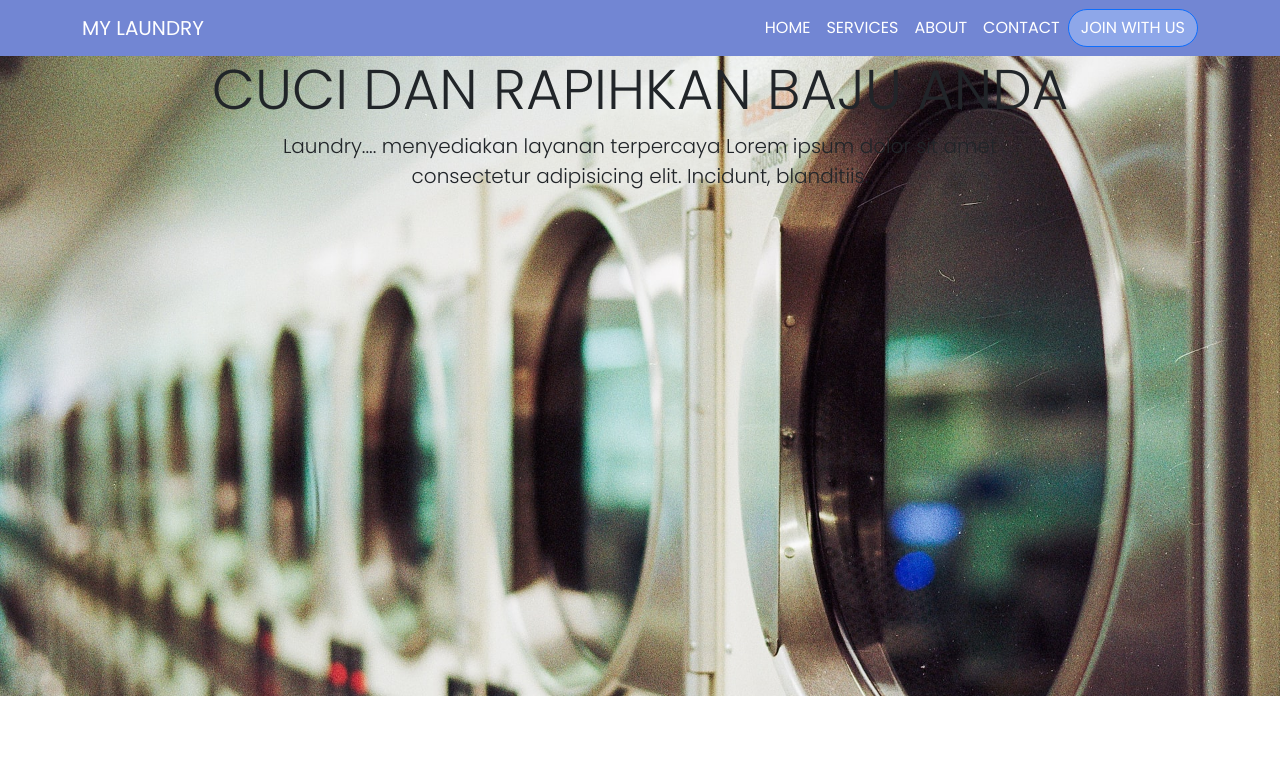
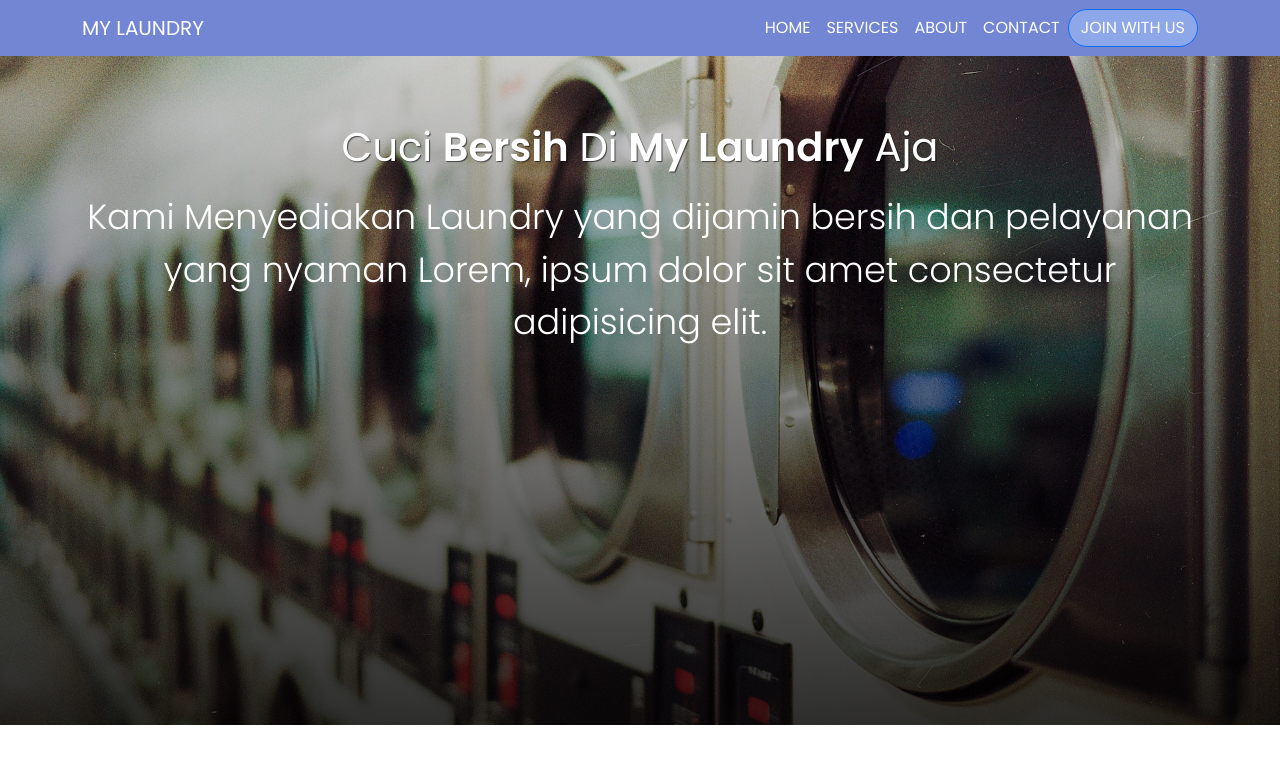
Before and after one commit to abiyyu12/Laundry_WEB, a plain HTML site: page index.html in a window 1280 px wide. Drawn offline with nearby package versions, Linux system fonts and the light colour scheme.

Commit message:
Benerin Navbar Dan Menambah Hero Section

```diff
--- a/index.html
+++ b/index.html
@@ -23,7 +23,7 @@
   </head>
   <body>
     <!-- Navbar -->
-    <nav class="navbar navbar-expand-lg navbar-dark">
+    <nav class="fixed-top navbar navbar-expand-lg navbar-dark">
       <div class="container">
         <a class="navbar-brand" href="#">MY LAUNDRY</a>
         <button
@@ -58,14 +58,17 @@
     </nav>
     <!-- End Navbar -->
     <!-- Hero Section -->
-    <section class="jumbotron text-center">
-      <h6 class="display-4">CUCI DAN RAPIHKAN BAJU ANDA</h6>
-      <p class="lead">
-        Laundry.... menyediakan layanan terpercaya Lorem ipsum dolor sit amet
-        <br />
-        consectetur adipisicing elit. Incidunt, blanditiis.
-      </p>
-    </section>
+    <div class="mb-4 jmb-img">
+      <div class="container py-5">
+        <h1 class="display-4 head-jumbotron">
+          Cuci <span>Bersih</span> Di <span>My Laundry</span> Aja
+        </h1>
+        <p class="head-jumbotron-2">
+          Kami Menyediakan Laundry yang dijamin bersih dan pelayanan yang nyaman
+          Lorem, ipsum dolor sit amet consectetur adipisicing elit.
+        </p>
+      </div>
+    </div>
     <!-- End Hero -->
     <script
       src="https://cdn.jsdelivr.net/npm/bootstrap@5.2.3/dist/js/bootstrap.bundle.min.js"
--- a/style.css
+++ b/style.css
@@ -21,9 +21,60 @@ body {
   background-color: #b1b2ff;
 }
 
-.jumbotron {
+.jmb-img {
   background-image: url("images/jeremy-sallee-lgrM1t4rxWQ-unsplash.jpg");
   background-size: cover;
+  height: 100vh;
+  position: relative;
+  margin-top: -75px;
+}
 
-  height: 80vh;
+.jmb-img::after {
+  content: "";
+  display: block;
+  width: 100%;
+  height: 100%;
+  background-image: linear-gradient(
+    to top,
+    rgba(0, 0, 0, 0.8),
+    rgba(0, 0, 0, 0)
+  );
+  position: absolute;
+  bottom: 0;
 }
+
+.head-jumbotron {
+  color: white;
+  text-align: center;
+  margin-bottom: 20px;
+  font-weight: 400;
+  margin-top: 150px;
+  position: relative;
+  z-index: 1;
+  text-shadow: 1px 1px 1px rgba(0, 0, 0, 0.6);
+  font-size: 40px;
+}
+
+.head-jumbotron span {
+  font-weight: 600;
+}
+
+.head-jumbotron-2 {
+  color: white;
+  text-align: center;
+  position: relative;
+  z-index: 1;
+  font-size: 35px;
+  font-weight: 200;
+}
+
+@media (max-width: 720px) {
+  .head-jumbotron {
+    font-size: 35px;
+    margin-top: 130px;
+  }
+
+  .head-jumbotron-2 {
+    font-size: 30px;
+  }
+}
```
